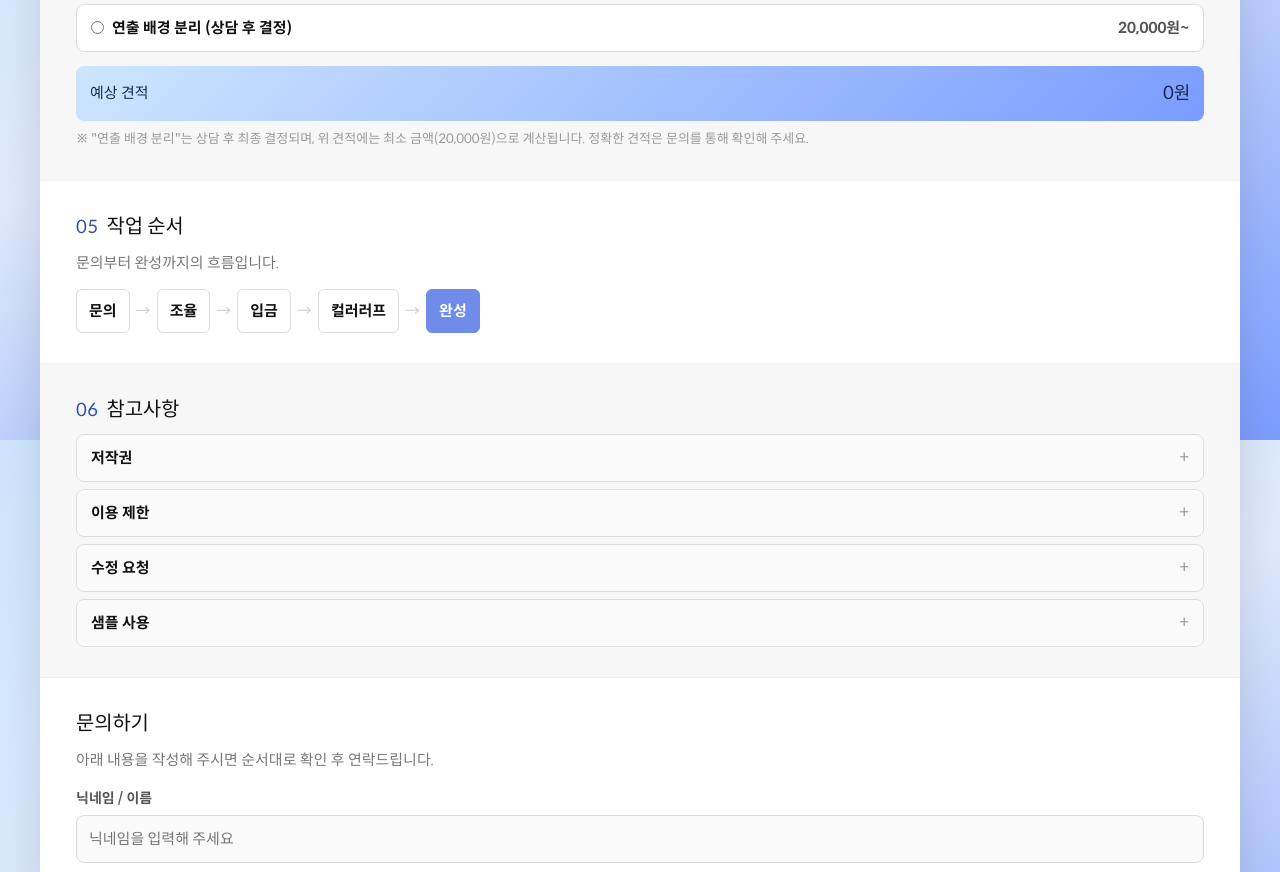
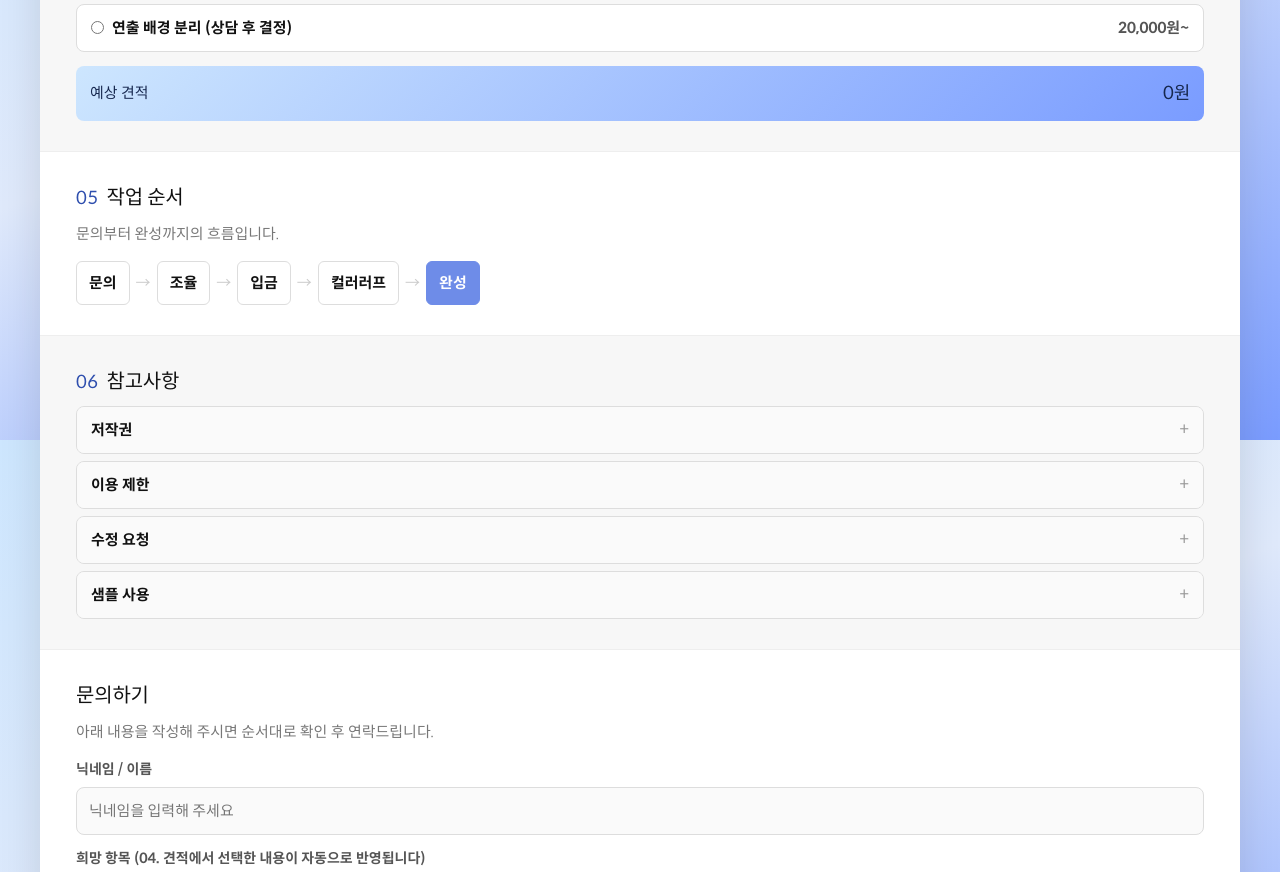
Before and after one commit to diasse0606-ai/puuli, a plain HTML site: page index.html in a window 1280 px wide. Shown: the part 3560-4432 px from the top of the page. Drawn offline with Linux system fonts and the light colour scheme; no server answers; a web font is replaced by a local one.

Commit message:
견적 아래 연출 배경 분리 안내 문구 삭제
Co-Authored-By: Claude Opus 5.5 <noreply@anthropic.com>
Claude-Session: https://claude.ai/code/session_013xUyFndDCutVG5MRHhWXU3

```diff
--- a/index.html
+++ b/index.html
@@ -437,7 +437,6 @@
       <strong id="priceTotal">0원</strong>
     </div>
     <p class="sd-price-note" id="groupNote" hidden>※ 4인 이상은 구도에 따라 가격이 달라져 문의 후 확정됩니다.</p>
-    <p class="sd-price-note">※ "연출 배경 분리"는 상담 후 최종 결정되며, 위 견적에는 최소 금액(20,000원)으로 계산됩니다. 정확한 견적은 문의를 통해 확인해 주세요.</p>
   </section>
 
   <!-- 05. 작업 순서 -->
```
